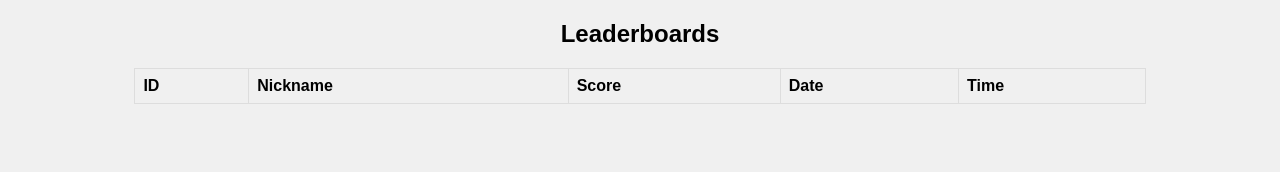
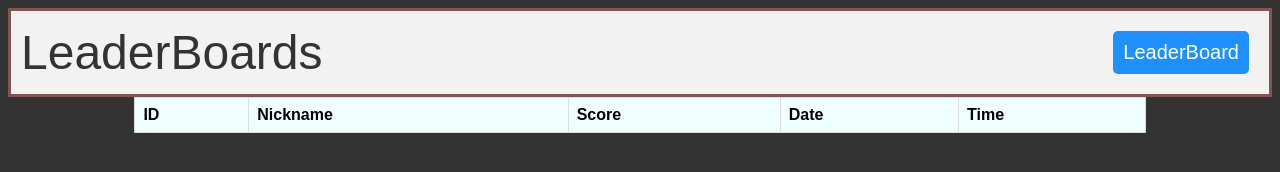
Before and after one commit to studentq2003/game_2048, a website: page leaderboard.html in a window 1280 px wide. Drawn offline with Linux system fonts and the light colour scheme; no server answers.

Commit message:
fix leaderboards

```diff
--- a/leaderboard.html
+++ b/leaderboard.html
@@ -6,9 +6,43 @@
     <meta name="viewport" content="width=device-width, initial-scale=1.0">
     <title>Leaderboards</title>
     <style>
+        header {
+            border: 2px solid black;
+            display: flex;
+            justify-content: space-between;
+            align-items: center;
+            padding: 10px;
+            background-color: #f2f2f2;
+            border: 3px solid rgb(131, 84, 84);
+        }
+
+        h1 {
+            font: 48px sans-serif;
+            color: #333;
+            text-align: center;
+            margin: 0;
+        }
+
+
+        .btn {
+            padding: 10px;
+            background-color: dodgerblue;
+            margin: 10px;
+            border: none;
+            color: white;
+            font-size: 20px;
+            cursor: pointer;
+            border-radius: 5px;
+            transition: background-color 0.3s;
+        }
+
+        .btn:hover {
+            background-color: royalblue;
+        }
+
         body {
             font-family: Arial, sans-serif;
-            background-color: #f0f0f0;
+            background-color: #333;
             text-align: center;
         }
 
@@ -16,6 +50,8 @@
             margin: auto;
             border-collapse: collapse;
             width: 80%;
+            background-color: azure;
+            padding: 10px;
         }
 
         th,
@@ -32,7 +68,17 @@
 </head>
 
 <body>
-    <h2>Leaderboards</h2>
+    <header>
+        <h1>LeaderBoards</h1>
+        <div class="btn-container">
+            <form action="./index.html">
+                <button class="btn">LeaderBoard</button>
+            </form>
+        </div>
+
+    </header>
+
+
     <table>
         <tr>
             <th>ID</th>
```
Also changed, not shown: script.js (+15 -30 lines).
